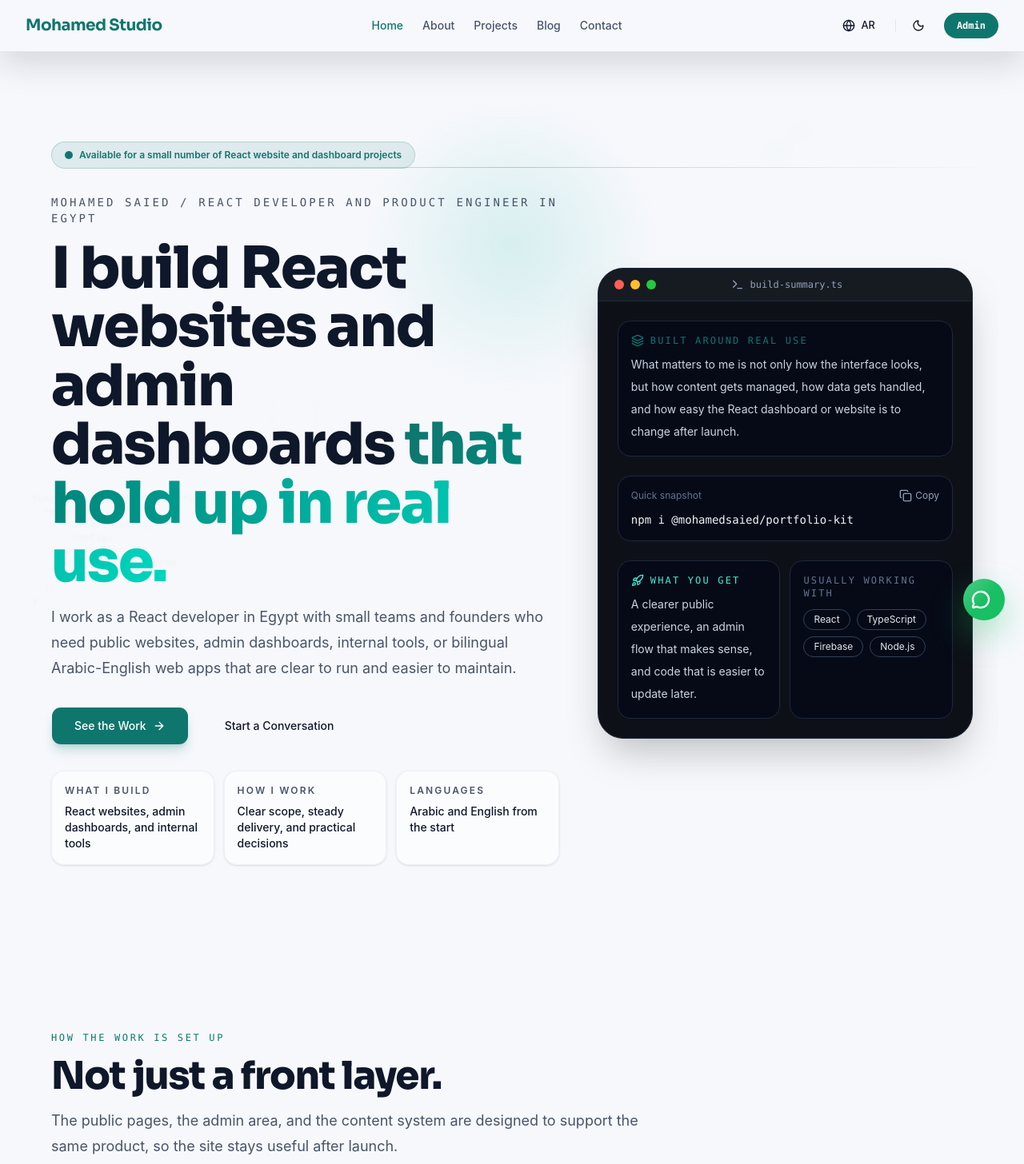
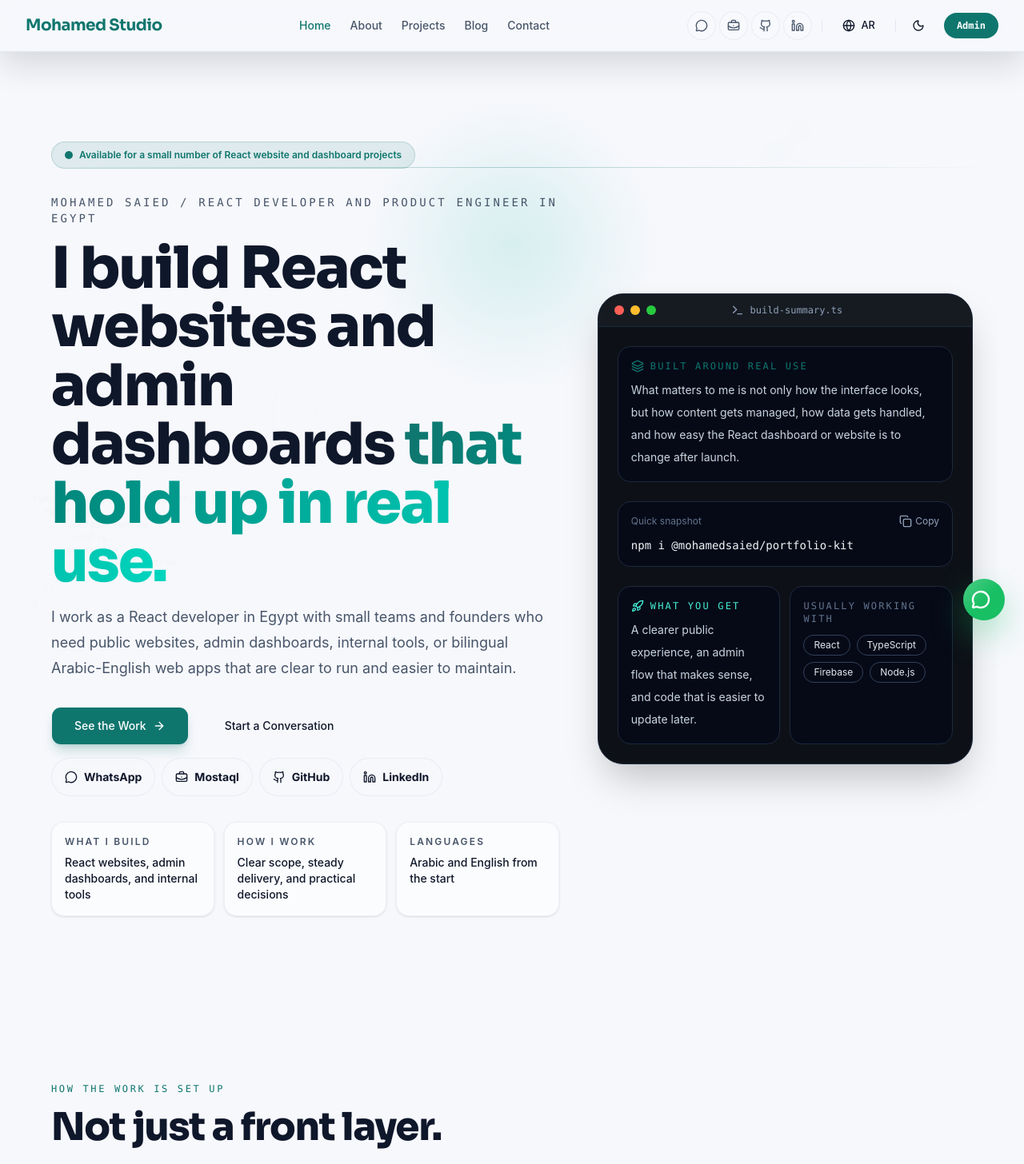
Before and after one commit to johnrecap/portfolio1, a React (Vite) app: page / in a window 1280 px wide. Shown: the top 1456 px of the page at 80% size. Built offline with nearby package versions, Linux system fonts and the light colour scheme; a web font is replaced by a local one.

Commit message:
feat: surface contact links in header and hero

```diff
--- a/src/components/public/floating-whatsapp-button.tsx
+++ b/src/components/public/floating-whatsapp-button.tsx
@@ -1,20 +1,18 @@
 import { MessageCircle } from 'lucide-react';
 import { useTranslation } from 'react-i18next';
-
-const WHATSAPP_PHONE = '+201063887871';
-const WHATSAPP_LINK = `https://wa.me/${WHATSAPP_PHONE.replace(/[^\d]/g, '')}`;
+import { PUBLIC_WHATSAPP_PHONE, PUBLIC_WHATSAPP_URL } from '@/lib/admin/defaults';
 
 export const FloatingWhatsAppButton = () => {
   const { i18n } = useTranslation();
   const isArabic = i18n.language === 'ar';
   const label = isArabic ? '\u062a\u0648\u0627\u0635\u0644 \u0648\u0627\u062a\u0633\u0627\u0628' : 'WhatsApp';
   const ariaLabel = isArabic
-    ? `\u062a\u0648\u0627\u0635\u0644 \u0639\u0628\u0631 \u0648\u0627\u062a\u0633\u0627\u0628 \u0639\u0644\u0649 \u0631\u0642\u0645 ${WHATSAPP_PHONE}`
-    : `Contact on WhatsApp at ${WHATSAPP_PHONE}`;
+    ? `\u062a\u0648\u0627\u0635\u0644 \u0639\u0628\u0631 \u0648\u0627\u062a\u0633\u0627\u0628 \u0639\u0644\u0649 \u0631\u0642\u0645 ${PUBLIC_WHATSAPP_PHONE}`
+    : `Contact on WhatsApp at ${PUBLIC_WHATSAPP_PHONE}`;
 
   return (
     <a
-      href={WHATSAPP_LINK}
+      href={PUBLIC_WHATSAPP_URL}
       aria-label={ariaLabel}
       className="whatsapp-float-button group fixed bottom-4 end-4 z-40 flex h-14 w-14 items-center justify-center rounded-full bg-[#18bf63] text-white shadow-[0_18px_40px_rgba(24,191,99,0.34)] outline-none transition-[width,transform,box-shadow,background-color] duration-300 hover:w-[9.75rem] hover:-translate-y-1 hover:bg-[#12a955] hover:shadow-[0_22px_48px_rgba(24,191,99,0.42)] focus-visible:ring-4 focus-visible:ring-[#18bf63]/35 sm:bottom-6 sm:end-6 sm:h-[3.25rem] sm:w-[3.25rem]"
     >
--- a/src/components/public/hero-section.tsx
+++ b/src/components/public/hero-section.tsx
@@ -1,11 +1,12 @@
 import { useState } from 'react';
-import { ArrowRight, Check, Copy, Layers3, Rocket, Terminal } from 'lucide-react';
+import { ArrowRight, BriefcaseBusiness, Check, Copy, Github, Layers3, Linkedin, MessageCircle, Rocket, Terminal } from 'lucide-react';
 import { Link } from 'react-router-dom';
 import { useTranslation } from 'react-i18next';
 import { buttonVariants } from '@/components/ui/button-variants';
 import { useProfile } from '@/hooks/useProfile';
 import { readComposerText } from '@/lib/admin/page-content';
 import { SkeletonLine } from '@/components/shared/PageState';
+import { PUBLIC_MOSTAQL_URL, PUBLIC_WHATSAPP_URL } from '@/lib/admin/defaults';
 
 type HeroSectionProps = {
   variant?: 'split' | 'centered' | 'minimal';
@@ -33,6 +34,12 @@ export const HeroSection = ({ variant = 'split', content = {} }: HeroSectionProp
   const eyebrow = readComposerText(content, 'eyebrow', `${displayName} / ${title}`, isArabic);
   const isCentered = variant === 'centered';
   const isMinimal = variant === 'minimal';
+  const contactLinks = [
+    { href: PUBLIC_WHATSAPP_URL, label: isArabic ? '\u0648\u0627\u062a\u0633\u0627\u0628' : 'WhatsApp', icon: MessageCircle },
+    { href: PUBLIC_MOSTAQL_URL, label: isArabic ? '\u0645\u0633\u062a\u0642\u0644' : 'Mostaql', icon: BriefcaseBusiness },
+    profile.githubUrl ? { href: profile.githubUrl, label: 'GitHub', icon: Github } : null,
+    profile.linkedinUrl ? { href: profile.linkedinUrl, label: 'LinkedIn', icon: Linkedin } : null,
+  ].filter(Boolean) as Array<{ href: string; label: string; icon: typeof MessageCircle }>;
 
   const handleCopy = async () => {
     await navigator.clipboard.writeText(installCommand);
@@ -87,7 +94,7 @@ export const HeroSection = ({ variant = 'split', content = {} }: HeroSectionProp
             </p>
           </div>
 
-          <div className={`flex flex-col gap-4 sm:flex-row ${isCentered ? 'justify-center' : ''}`}>
+          <div className={`flex flex-col gap-4 sm:flex-row sm:flex-wrap sm:items-center ${isCentered ? 'justify-center' : ''}`}>
             <Link
               to={primaryHref}
               className={buttonVariants({
@@ -110,6 +117,20 @@ export const HeroSection = ({ variant = 'split', content = {} }: HeroSectionProp
             >
               {secondaryLabel}
             </Link>
+            <div className="flex flex-wrap gap-2">
+              {contactLinks.map((item) => (
+                <a
+                  key={item.href}
+                  href={item.href}
+                  target="_blank"
+                  rel="noopener noreferrer"
+                  className="inline-flex h-12 items-center justify-center gap-2 rounded-full border border-border/70 bg-background/50 px-4 text-sm font-bold text-foreground backdrop-blur transition-colors hover:border-primary/40 hover:bg-primary/10 hover:text-primary"
+                >
+                  <item.icon className="h-4 w-4" />
+                  <span>{item.label}</span>
+                </a>
+              ))}
+            </div>
           </div>
 
           <div className={`grid gap-3 sm:grid-cols-3 ${isCentered ? 'mx-auto w-full max-w-4xl' : ''}`}>
--- a/src/components/public/layout-components.tsx
+++ b/src/components/public/layout-components.tsx
@@ -1,5 +1,5 @@
 import { useEffect, useState } from 'react';
-import { Globe, Menu, Moon, Sun, X } from 'lucide-react';
+import { BriefcaseBusiness, Github, Globe, Linkedin, Menu, MessageCircle, Moon, Sun, X } from 'lucide-react';
 import { Link, useLocation } from 'react-router-dom';
 import { useTranslation } from 'react-i18next';
 import { buttonVariants } from '@/components/ui/button-variants';
@@ -8,6 +8,7 @@ import { SkeletonLine } from '@/components/shared/PageState';
 import { useProfile } from '@/hooks/useProfile';
 import { useNavigationSettings, useSiteSettings } from '@/hooks/usePlatformSettings';
 import { resolveLocalizedSiteBrand } from '@/lib/admin/brand';
+import { PUBLIC_MOSTAQL_URL, PUBLIC_WHATSAPP_URL } from '@/lib/admin/defaults';
 import type { ThemeSettings } from '@/lib/admin/types';
 
 const ThemeToggle = () => {
@@ -50,6 +51,41 @@ type PublicNavbarProps = {
   themeMode: ThemeSettings['mode'];
 };
 
+type HeaderContactLink = {
+  href: string;
+  label: string;
+  icon: typeof MessageCircle;
+};
+
+const HeaderContactLinks = ({ links, compact = false }: { links: HeaderContactLink[]; compact?: boolean }) => {
+  if (links.length === 0) {
+    return null;
+  }
+
+  return (
+    <div className={compact ? 'grid grid-cols-2 gap-2' : 'hidden items-center gap-1 lg:flex'}>
+      {links.map((item) => (
+        <a
+          key={item.href}
+          href={item.href}
+          target="_blank"
+          rel="noopener noreferrer"
+          aria-label={item.label}
+          title={item.label}
+          className={
+            compact
+              ? 'inline-flex h-10 items-center justify-center gap-2 rounded-full border border-border/70 bg-background/70 px-3 text-sm font-semibold text-foreground transition-colors hover:bg-muted'
+              : 'inline-flex h-9 w-9 items-center justify-center rounded-full border border-border/70 bg-background/65 text-muted-foreground transition-colors hover:border-primary/40 hover:bg-primary/10 hover:text-primary'
+          }
+        >
+          <item.icon className="h-4 w-4" />
+          {compact ? <span>{item.label}</span> : null}
+        </a>
+      ))}
+    </div>
+  );
+};
+
 export const PublicNavbar = ({ themeMode }: PublicNavbarProps) => {
   const [isOpen, setIsOpen] = useState(false);
   const location = useLocation();
@@ -81,6 +117,12 @@ export const PublicNavbar = ({ themeMode }: PublicNavbarProps) => {
   const showThemeToggle = !navigationLoading && navigationSettings.showThemeToggle && themeMode === 'system';
   const adminCtaHref = '/login';
   const adminCtaLabel = t('nav.adminLogin');
+  const contactLinks: HeaderContactLink[] = [
+    { href: PUBLIC_WHATSAPP_URL, label: isArabic ? '\u0648\u0627\u062a\u0633\u0627\u0628' : 'WhatsApp', icon: MessageCircle },
+    { href: PUBLIC_MOSTAQL_URL, label: isArabic ? '\u0645\u0633\u062a\u0642\u0644' : 'Mostaql', icon: BriefcaseBusiness },
+    profile.githubUrl ? { href: profile.githubUrl, label: 'GitHub', icon: Github } : null,
+    profile.linkedinUrl ? { href: profile.linkedinUrl, label: 'LinkedIn', icon: Linkedin } : null,
+  ].filter(Boolean) as HeaderContactLink[];
 
   useEffect(() => {
     if (!isOpen) {
@@ -144,6 +186,8 @@ export const PublicNavbar = ({ themeMode }: PublicNavbarProps) => {
         </nav>
 
         <div className="hidden items-center gap-2 md:flex">
+          <HeaderContactLinks links={contactLinks} />
+          {contactLinks.length > 0 ? <div className="mx-1 hidden h-4 w-px bg-border lg:block" /> : null}
           {!navigationLoading && navigationSettings.showLanguageToggle ? <LanguageToggle /> : null}
           {!navigationLoading && navigationSettings.showLanguageToggle && showThemeToggle ? (
             <div className="mx-1 h-4 w-px bg-border" />
@@ -210,6 +254,9 @@ export const PublicNavbar = ({ themeMode }: PublicNavbarProps) => {
             >
               {adminCtaLabel}
             </Link>
+            <div className="border-t border-border/70 pt-3">
+              <HeaderContactLinks links={contactLinks} compact />
+            </div>
           </div>
         </div>
       ) : null}
--- a/src/lib/admin/defaults.ts
+++ b/src/lib/admin/defaults.ts
@@ -30,6 +30,8 @@ import { DASHBOARD_MODULE_COPY, DASHBOARD_ROUTE_MODULE_IDS } from './dashboard-c
 export const PUBLIC_GITHUB_URL = 'https://github.com/johnrecap';
 export const PUBLIC_LINKEDIN_URL = 'https://www.linkedin.com/in/muhammad-saeed-587a96217';
 export const PUBLIC_MOSTAQL_URL = 'https://mostaql.com/u/Beyond_Screenn';
+export const PUBLIC_WHATSAPP_PHONE = '+201063887871';
+export const PUBLIC_WHATSAPP_URL = `https://wa.me/${PUBLIC_WHATSAPP_PHONE.replace(/[^\d]/g, '')}`;
 
 const DEFAULT_PAGE_SECTIONS: Record<PlatformPageId, AdminPageSection[]> = {
   home: [
```
Also changed, not shown: 1 other file (tests, documents, lock files or other folders).
